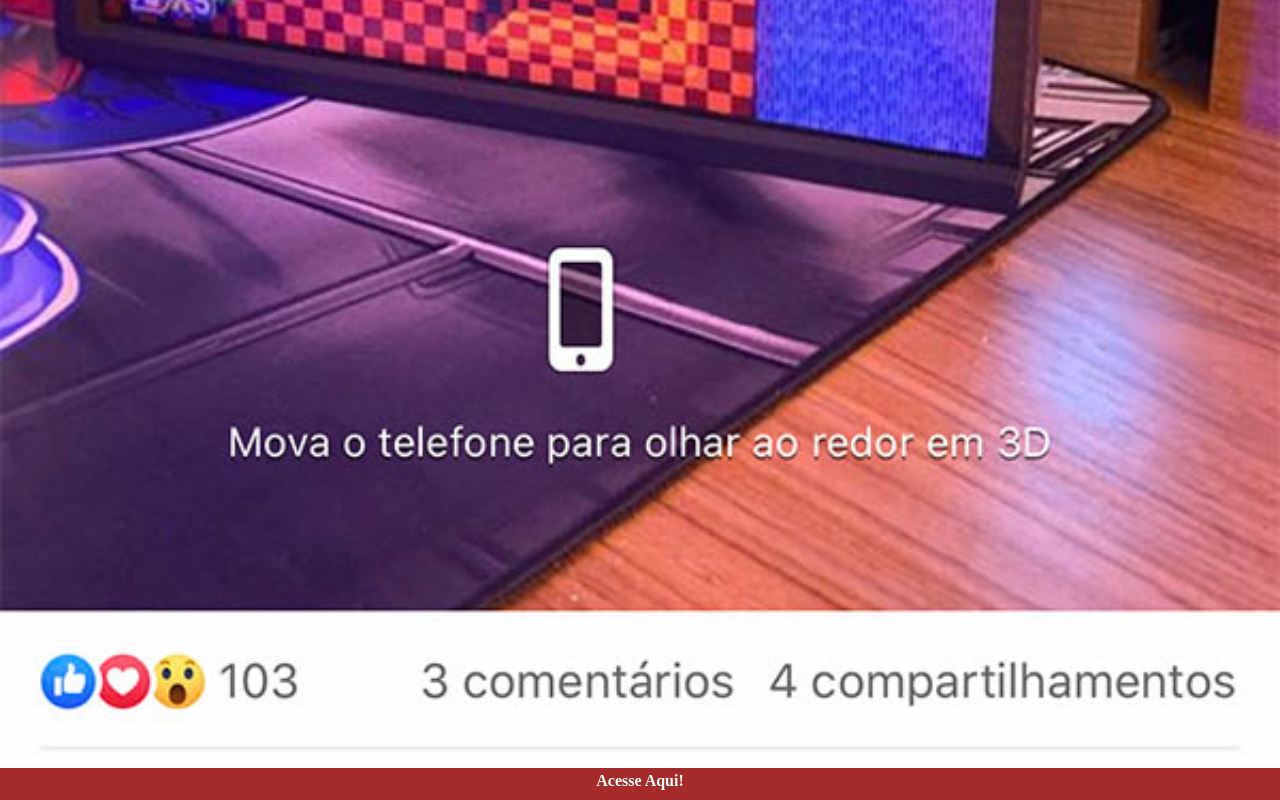
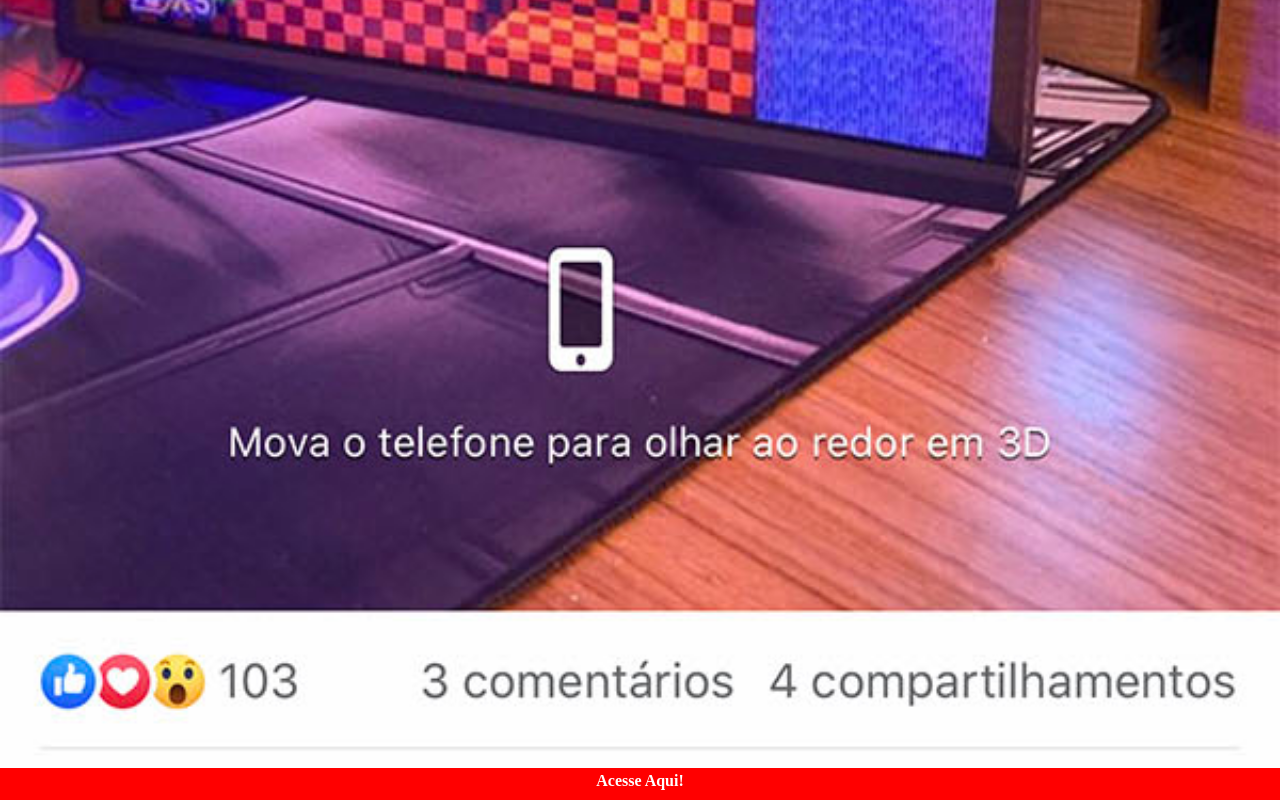
Before and after one commit to estrelagabriela/Projeto-Redes-Sociais, a plain HTML site: page facebook.html in a window 1280 px wide. In both pictures the pointer is over the link "Acesse Aqui!". Shown: the part 11770-12570 px from the top of the page. Before the commit the page ends 12000 px from the top, so only its background shows below. After the commit the page ends 12000 px from the top, so only its background shows below. Drawn offline with Linux system fonts and the light colour scheme.

Commit message:
alterações

```diff
--- a/facebook.html
+++ b/facebook.html
@@ -26,6 +26,9 @@
             font-weight: bolder;
             margin-top: -10px;
         }
+        a:hover{
+            background-color:red;
+        }
     </style>
 </head>
 <body>
```
Also changed, not shown: github.html (+3 -0 lines), instagram.html (+3 -0 lines), twitter.html (+3 -0 lines), youtube.html (+3 -0 lines), imagens/tela instagram02.jpg (added).
